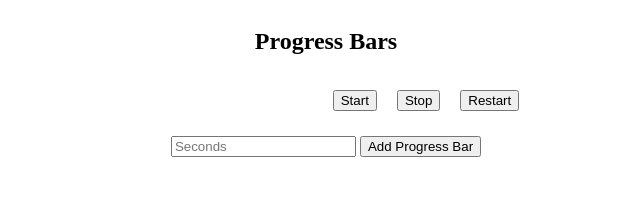
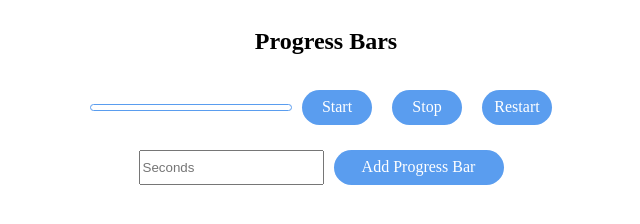
Before and after one commit to chancmg/frontier-Progress, a plain HTML site: page index.html in a window 1280 px wide. Shown: the whole page, without its empty margins (314-954 px from the left). Drawn offline with Linux system fonts and the light colour scheme.

Commit message:
fix styles

```diff
--- a/index.css
+++ b/index.css
@@ -10,10 +10,12 @@ body {
 }
 .progress-bar {
   width: 200px;
+  border: 1px solid #5a9def;
+  border-radius: 20px;
 }
 .progress {
-  height: 17px;
-  background: #0f0;
+  height: 5px;
+  background: #498ee4;
   text-align: center;
   width: 0px;
   border-radius: 20px;
@@ -21,11 +23,27 @@ body {
 .progress-wrapper {
   display: flex;
   margin: 15px 0px;
+  justify-content: center;
+  align-items: center;
 }
 
 .start {
   margin: 0px 10px;
+  width: 50px;
+  height: 15px;
+  background: #5a9def;
+  text-align: center;
+  display: flex;
+  justify-content: center;
+  align-items: center;
+  border-radius: 30px;
+  padding: 10px;
+  color: #ffffff;
 }
 .config-container {
   margin: 10px;
+  display: flex;
 }
+.config-container .start {
+  width: 150px;
+}
--- a/index.html
+++ b/index.html
@@ -10,7 +10,7 @@
     <div class="container" id="progress-container"></div>
     <div class="config-container">
       <input type="number" placeholder="Seconds" id="intervalInput" />
-      <input type="button" value="Add Progress Bar" id="add" />
+      <div id="add" class="start">Add Progress Bar</div>
     </div>
   </body>
 </html>
--- a/index.js
+++ b/index.js
@@ -8,11 +8,10 @@ function createDiv(className) {
 }
 
 function createButton(btn) {
-  const element = document.createElement("input");
+  const element = createDiv(btn.className);
   element.type = "button";
   element.id = btn.id;
-  element.className = btn.className;
-  element.value = btn.value;
+  element.innerText = btn.value;
   return element;
 }
 
@@ -125,8 +124,16 @@ function getElement(id) {
 }
 window.onload = function () {
   container = getElement("progress-container");
+  /**
+   * Creating Progress with 5 seconds Interval
+   */
   createProgressBar(5000);
+
   getElement("add").addEventListener("click", function () {
-    createProgressBar(5000);
+    const input = getElement("intervalInput");
+    if (!input) return;
+    const interval = input.value;
+    if (!interval || interval === 0) return;
+    createProgressBar(interval * 1000);
   });
 };
```
